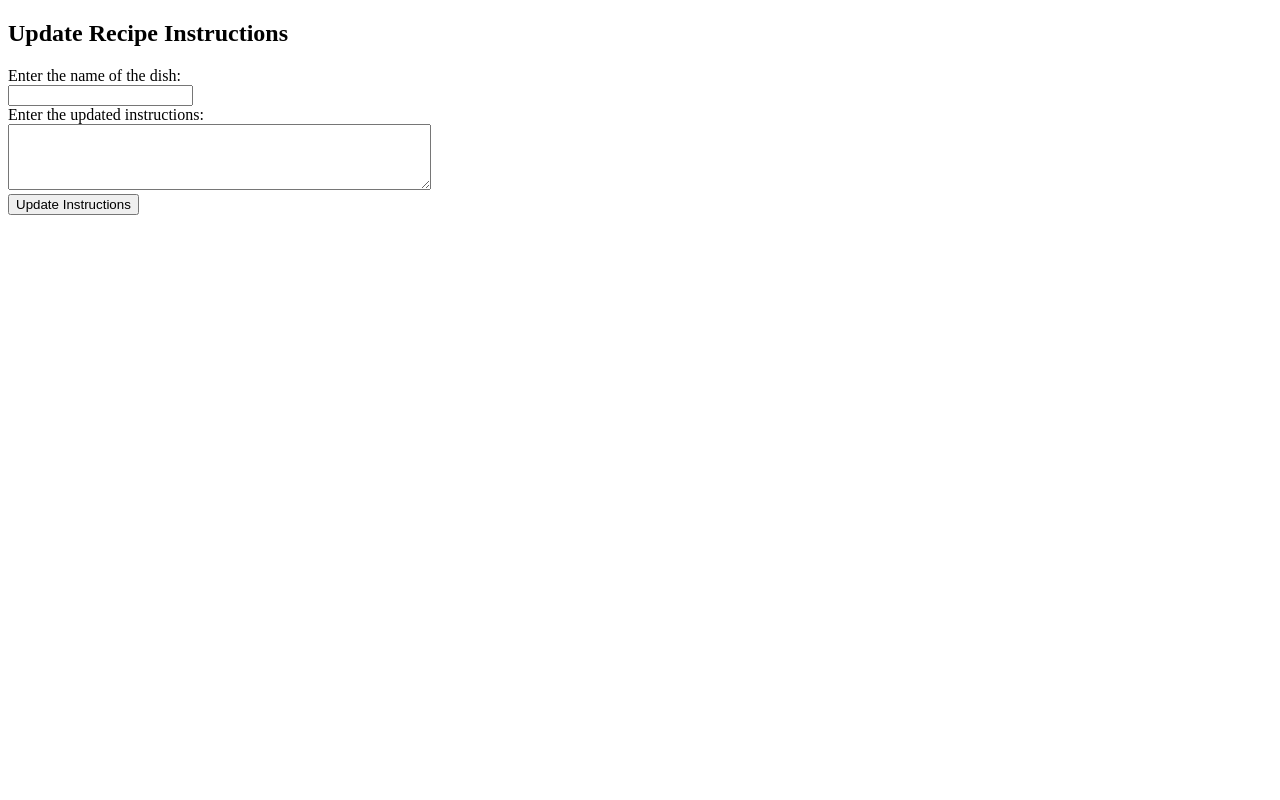
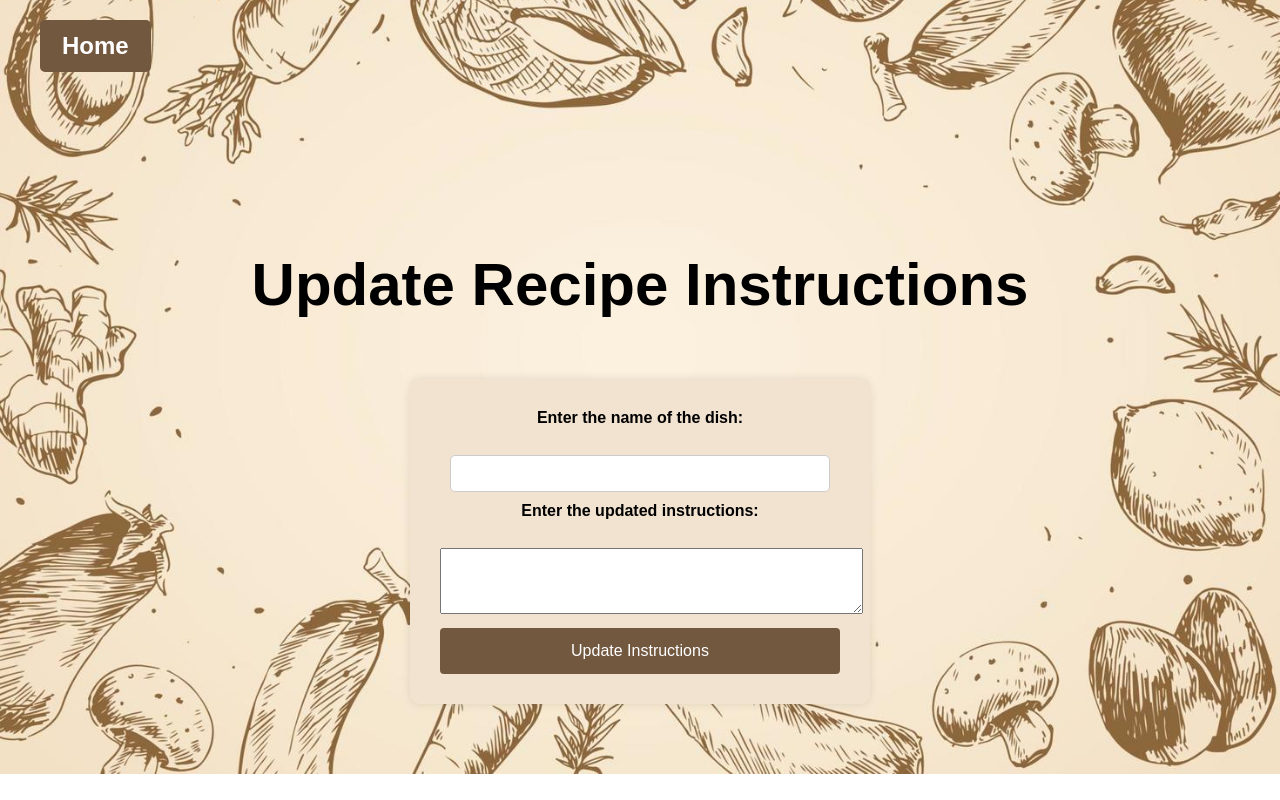
Before and after one commit to VU-AppliedProgramming/example-project, a Flask app: page /update_my_recipe in a window 1280 px wide. Run offline with Flask 3, Linux system fonts and the light colour scheme.

Commit message:
edit recipe styling

```diff
--- /dev/null
+++ b/front-end/static/css/editfav.css
@@ -0,0 +1,86 @@
+body {
+    background-image: url('b2.jpg');
+    background-repeat: no-repeat;
+    background-size: cover;
+    background-position: center;
+    font-family: 'Poppins', sans-serif;
+    height: 100%;
+    margin: 0;
+    padding: 0;
+}
+
+h2 {
+    text-align: center;
+    margin-top: 250px;
+    font-size: 60px;
+    color: #000000;
+}
+
+form {
+    width: 60%;
+    max-width: 400px;
+    background-color: #F2E3D0;
+    padding: 30px;
+    border-radius: 10px;
+    box-shadow: 0 0 10px rgba(0, 0, 0, 0.1);
+    margin: auto;
+    position: relative;
+    top: 10px;
+    text-align: center;
+}
+
+label {
+    font-weight: bold;
+    display: block;
+    margin-bottom: 10px;
+}
+
+input[type="text"] {
+    width: calc(100% - 20px);
+    padding: 10px;
+    margin-bottom: 10px;
+    border: 1px solid #ccc;
+    background-color: #fff;
+    border-radius: 5px;
+    box-sizing: border-box;
+}
+
+button[type="submit"] {
+    width: 100%;
+    background-color: #735840;
+    color: white;
+    padding: 14px 20px;
+    margin-top: 10px;
+    border: none;
+    border-radius: 4px;
+    cursor: pointer;
+    font-size: 16px;
+}
+
+button[type="submit"]:hover {
+    background-color: #f20808;
+}
+
+.home-icon {
+    position: fixed;
+    top: 20px;
+    left: 40px;
+    z-index: 9999;
+    color: #fff;
+    font-size: 24px;
+    text-decoration: none;
+    cursor: pointer;
+    transition: color 0.3s, transform 0.3s;
+    background: none;
+    padding: 10px 20px;
+    font-weight: bold;
+    border-radius: 5px;
+    border: 2px solid #735840;
+    background-color: #735840;
+}
+
+.home-icon:hover {
+    color: #F2E3D0;
+    text-decoration: underline;
+    transform: scale(1.1);
+}
--- a/front-end/templates/changeinstructions.html
+++ b/front-end/templates/changeinstructions.html
@@ -3,6 +3,8 @@
 <head>
     <meta charset="UTF-8">
     <meta name="viewport" content="width=device-width, initial-scale=1.0">
+    <link rel="stylesheet" type="text/css" href="http://127.0.0.1:5001/static/css/editfav.css">
+    <a href="/" class="home-icon">Home</a>
     <title>Update Recipe Instructions</title>
 </head>
 <body>
```
